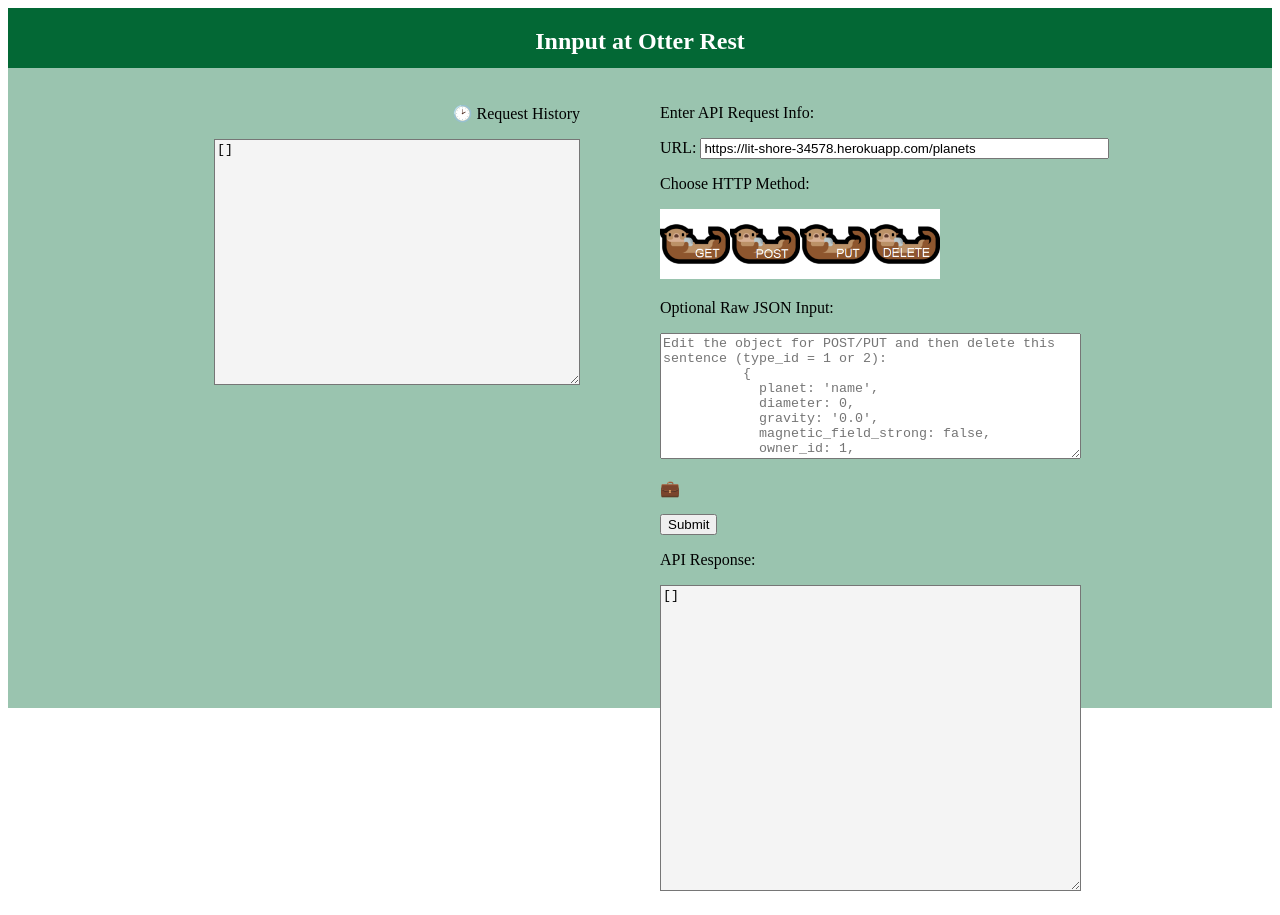
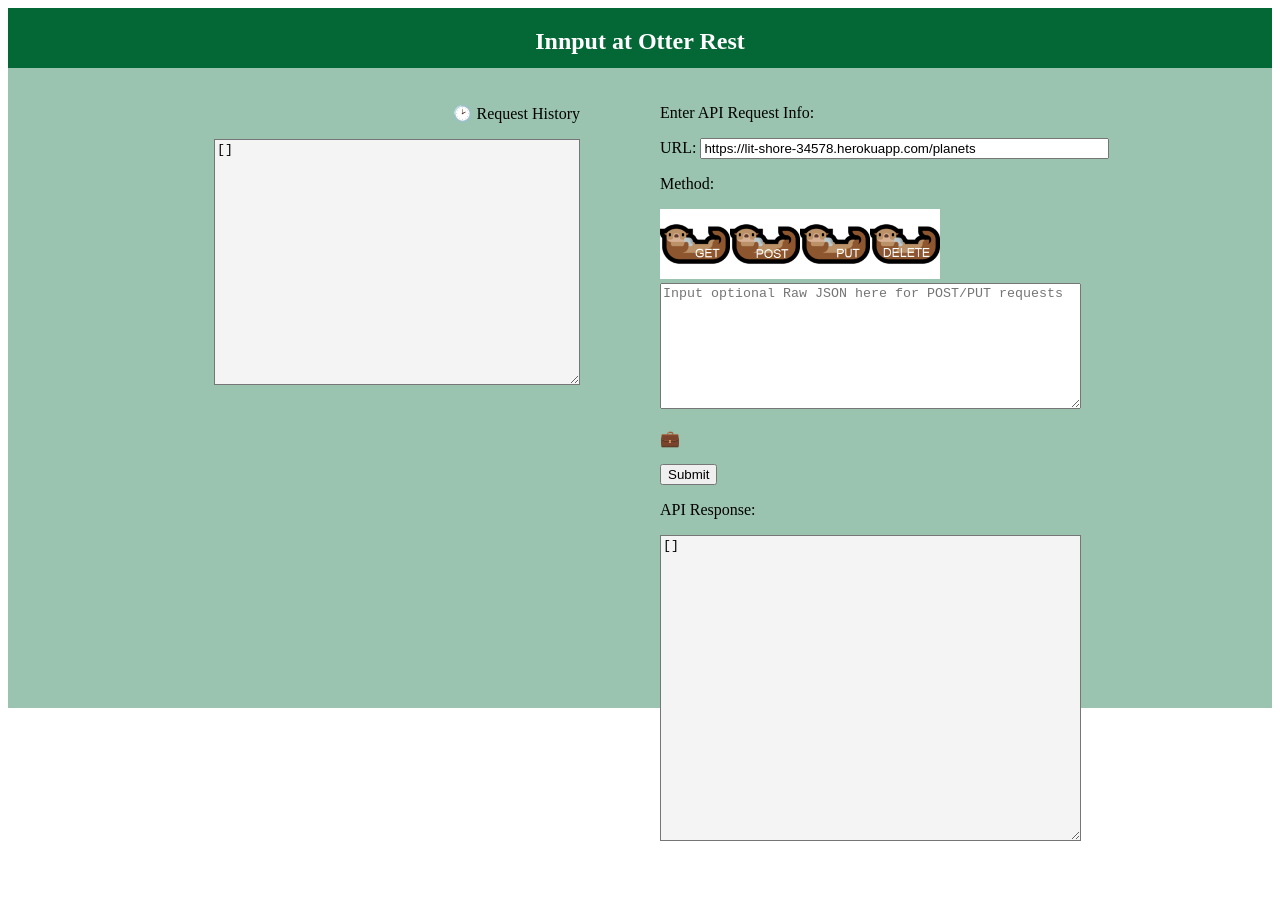
Before and after one commit to sgerpdx/fe-lab-resty, a React app: page / in a window 1280 px wide. After the commit the page ends 865 px from the top, so only its background shows below. Built offline with nearby package versions, Linux system fonts and the light colour scheme.

Commit message:
syntax adjustments

```diff
--- a/src/components/subdivisions/Controls.css
+++ b/src/components/subdivisions/Controls.css
@@ -17,6 +17,7 @@
 .inputURL {
   width: 100%;
   background-color: skyblue;
+  margin-bottom: 4px;
 }
 
 input[type='radio'] {
--- a/src/components/subdivisions/Controls.jsx
+++ b/src/components/subdivisions/Controls.jsx
@@ -24,7 +24,7 @@ export default function Controls({
         </label>
         <section role="radiogroup" className="radioMethod">
           {' '}
-          <p>Choose HTTP Method:</p>
+          <p>Method:</p>
           <label className="httpMethods">
             <input
               aria-label="Get Method"
@@ -82,22 +82,13 @@ export default function Controls({
             />
           </label>
         </section>
-        <p>Optional Raw JSON Input:</p>
         <textarea
           className="inputJSON"
           id="jsonBox"
           aria-label="JSON Input"
           rows="8"
           cols="50"
-          placeholder="Edit the object for POST/PUT and then delete this sentence (type_id = 1 or 2):
-          {
-            planet: 'name',
-            diameter: 0,
-            gravity: '0.0',
-            magnetic_field_strong: false,
-            owner_id: 1,
-            type_id: 1
-        }"
+          placeholder="Input optional Raw JSON here for POST/PUT requests"
           onChange={onChange}
         ></textarea>
         <p>💼</p>
--- a/src/components/subdivisions/History.jsx
+++ b/src/components/subdivisions/History.jsx
@@ -17,7 +17,7 @@ export default function History(props) {
         cols="50"
         rows="16"
         placeholder="History"
-        defaultValue={currentHistory}
+        value={currentHistory}
       ></textarea>
     </nav>
   );
--- a/src/components/subdivisions/Response.jsx
+++ b/src/components/subdivisions/Response.jsx
@@ -14,7 +14,7 @@ export default function Response(props) {
         rows="20"
         cols="50"
         placeholder="JSON Res Here"
-        defaultValue={displayRes}
+        value={displayRes}
       ></textarea>
     </nav>
   );
--- a/src/containers/OtterRestContainer.jsx
+++ b/src/containers/OtterRestContainer.jsx
@@ -82,7 +82,7 @@ export default class OtterRestContainer extends Component {
   };
 
   render() {
-    //console.log('reqHistory in render:', this.state.reqHistory);
+    console.log('methodSelection:', this.state.methodSelection);
     // const { loading } = this.state;
 
     // if (loading) return <h3>Loading...</h3>;
```
